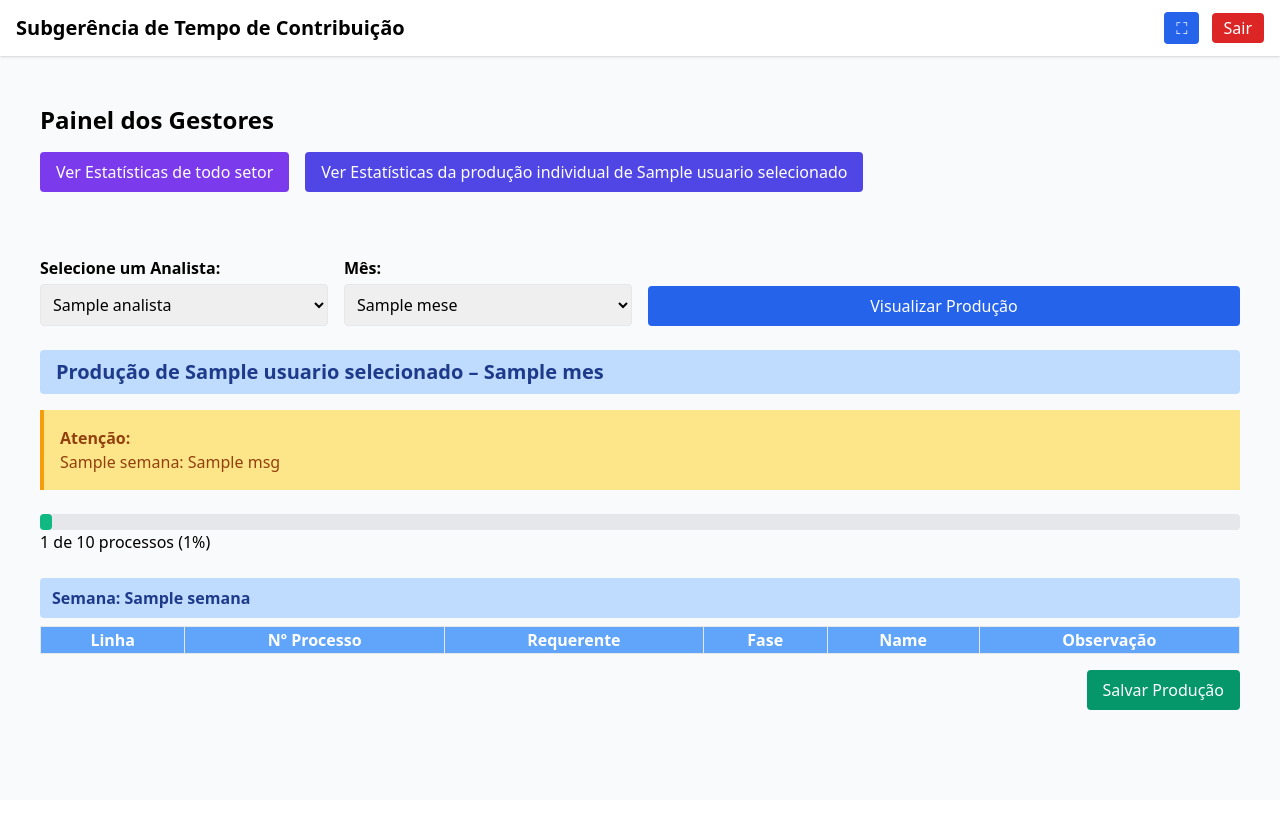
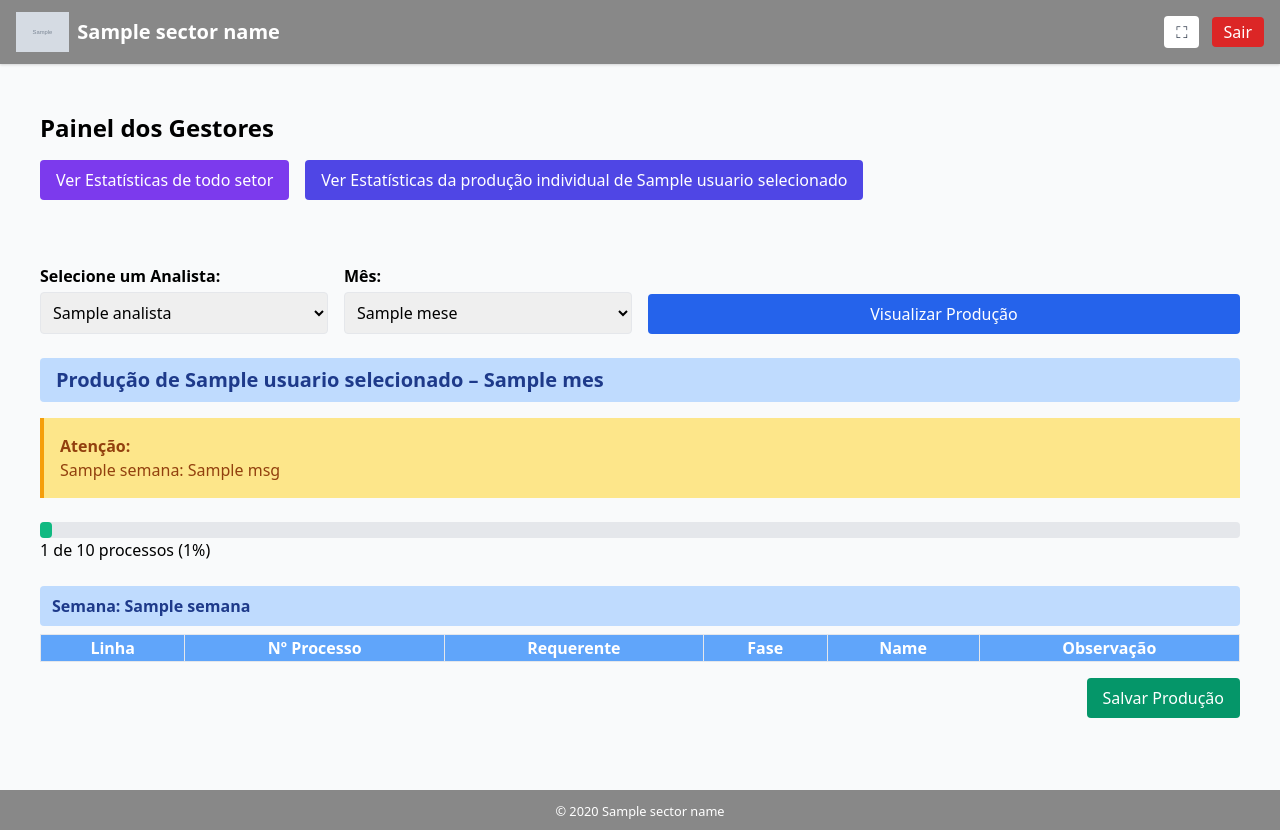
Before and after one commit to albertjr99/SFX, a Python web app: template templates/painel_gerente.html in a window 1280 px wide. Before the commit the page ends 710 px from the top, so only its background shows below. Run offline with Jinja, Linux system fonts and the light colour scheme; the template is opened without the code that fills it: most values are stand-ins (such as "Sample title", 1, 10 or a date in 2020); grey boxes marked "Sample" are stand-in pictures; lists and menus that the app fills with data are empty.

Commit message:
Update base.html

```diff
--- a/templates/base.html
+++ b/templates/base.html
@@ -2,10 +2,15 @@
 <html lang="pt-br">
 <head>
   <meta charset="UTF-8">
-  <title>{% block title %}Sistema de Produção{% endblock %}</title>
+  <title>{% block title %}{{ sector_name or 'Sistema de Produção' }}{% endblock %}</title>
   <meta name="viewport" content="width=device-width,initial-scale=1">
   <link href="https://cdn.jsdelivr.net/npm/tailwindcss@2.2.19/dist/tailwind.min.css" rel="stylesheet">
+  {% if brand_css_url %}
+  <link rel="stylesheet" href="{{ brand_css_url }}">
+  {% endif %}
   <style>
+    :root { --brand-color: {{ sector_color or '#1F2937' }}; }
+    header, footer { background-color: var(--brand-color); color: white; }
     @media print {
       .nao-imprimir { display: none !important; }
     }
@@ -13,11 +18,16 @@
 </head>
 <body class="bg-gray-50 min-h-screen flex flex-col">
   <!-- HEADER -->
-  <header class="bg-white shadow nao-imprimir">
+  <header class="shadow nao-imprimir">
     <div class="container mx-auto px-4 py-3 flex justify-between items-center">
-      <h1 class="text-xl font-bold">Subgerência de Tempo de Contribuição</h1>
+      <div class="flex items-center space-x-2">
+        {% if brand_logo_url %}
+        <img src="{{ brand_logo_url }}" alt="{{ sector_name }}" class="h-10">
+        {% endif %}
+        <h1 class="text-xl font-bold">{{ sector_name or 'Sistema de Produção' }}</h1>
+      </div>
       <div class="space-x-2">
-        <button onclick="toggleFullScreen()" class="px-3 py-1 bg-blue-600 text-white rounded">⛶</button>
+        <button onclick="toggleFullScreen()" class="px-3 py-1 bg-white text-gray-700 rounded">⛶</button>
         <a href="{{ url_for('logout') }}" class="px-3 py-1 bg-red-600 text-white rounded">Sair</a>
       </div>
     </div>
@@ -27,6 +37,11 @@
   <main class="container mx-auto px-4 py-6 flex-1">
     {% block content %}{% endblock %}
   </main>
+
+  <!-- FOOTER -->
+  <footer class="nao-imprimir py-2 text-center">
+    <small>© {{ current_year or '2025' }} {{ sector_name or 'Sistema de Produção' }}</small>
+  </footer>
 
   <!-- SCRIPTS -->
   <script src="https://cdn.jsdelivr.net/npm/chart.js"></script>
```
